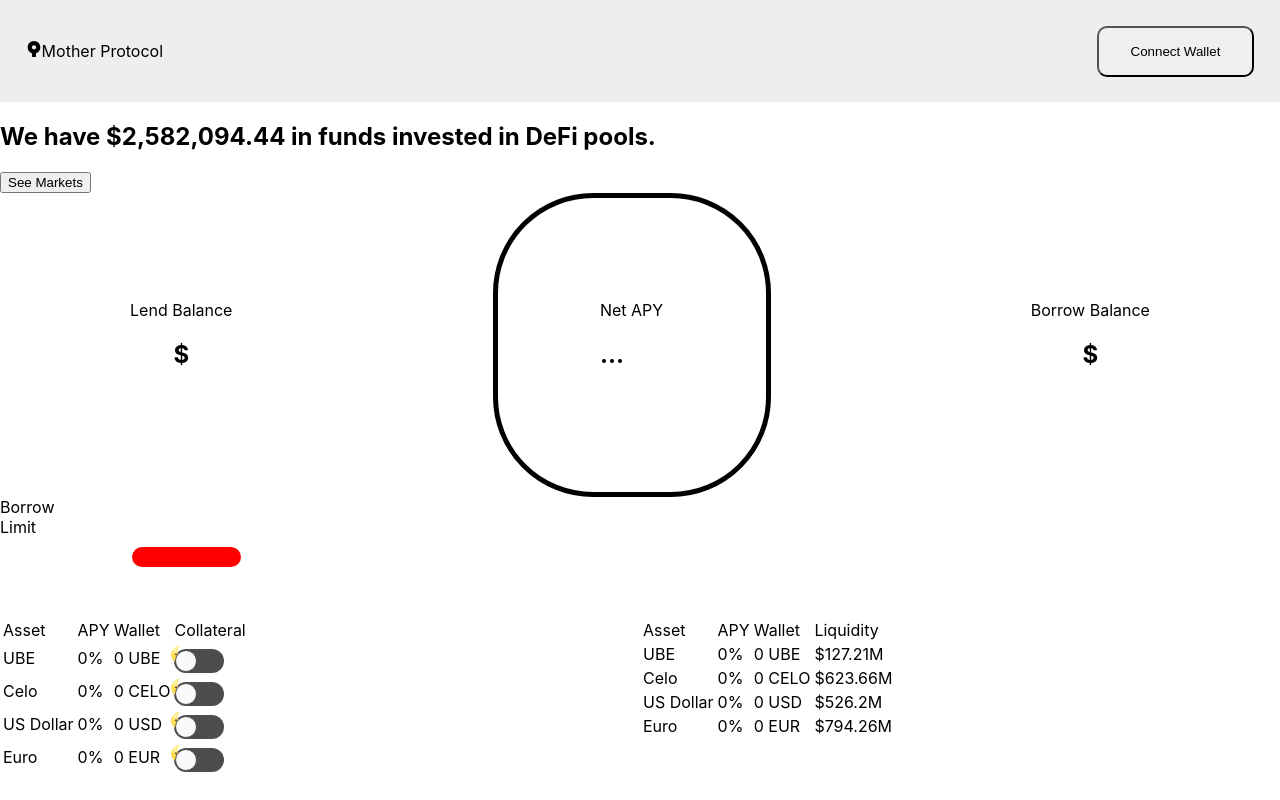
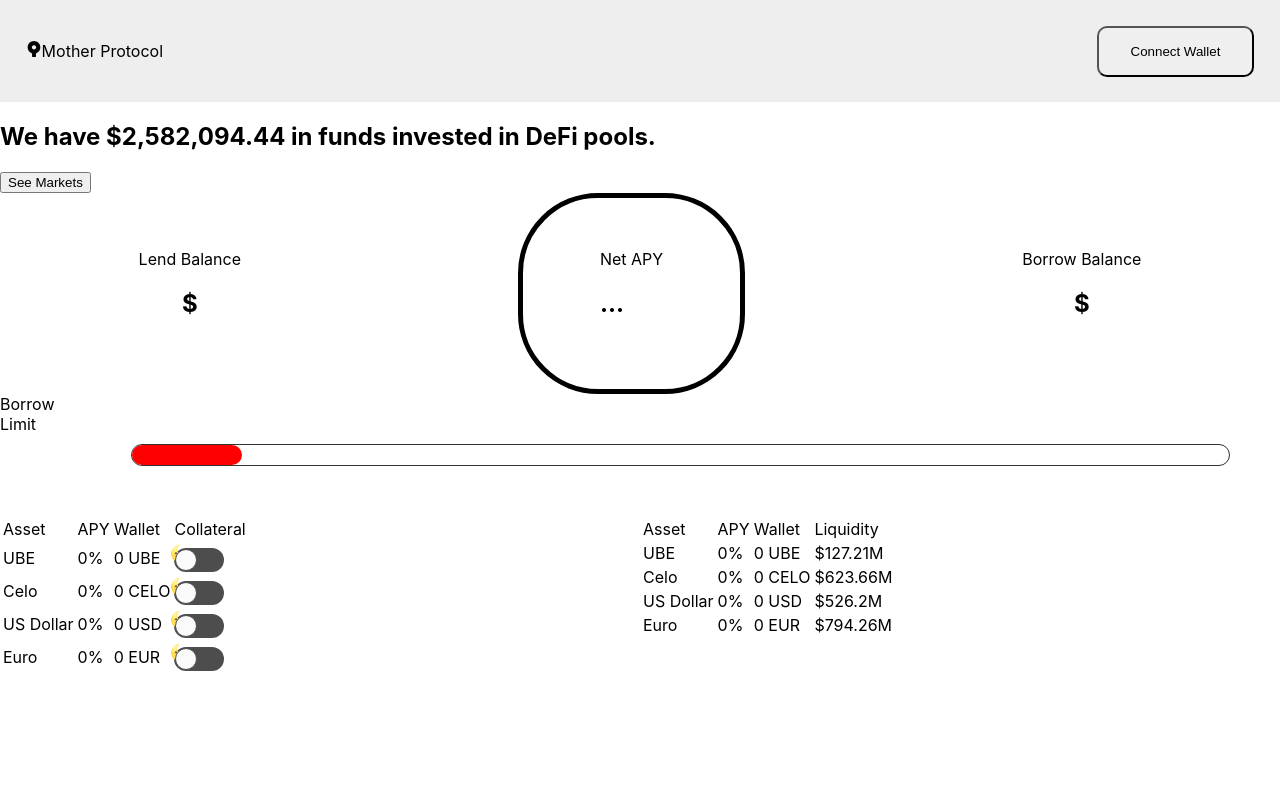
Before and after one commit to kylesparrow/mother-protocol, a React (Create React App) app: page / in a window 1280 px wide. Shown: the top 800 px of the page. Built offline with nearby package versions, Linux system fonts and the light colour scheme.

Commit message:
Add styles to netAPY balance

```diff
--- a/src/components/balances/Balances.jsx
+++ b/src/components/balances/Balances.jsx
@@ -20,9 +20,9 @@ const Label = styled.label``
 const Metric = styled.h2``
 
 const NetAPY = styled.div`
-  padding: 8%;
+  padding: 4% 6%;
   border: 5px solid black;
-  border-radius: 100px;
+  border-radius: 80px;
 `
 
 const LimitLabel = styled.span``
@@ -32,6 +32,7 @@ const LimitBarContainer = styled.div`
   height: 20px;
   width: 100%;
   background-color: '#e0e0de';
+  border: 1px solid #333;
   border-radius: 50px;
   margin: 50px;
 `
```
